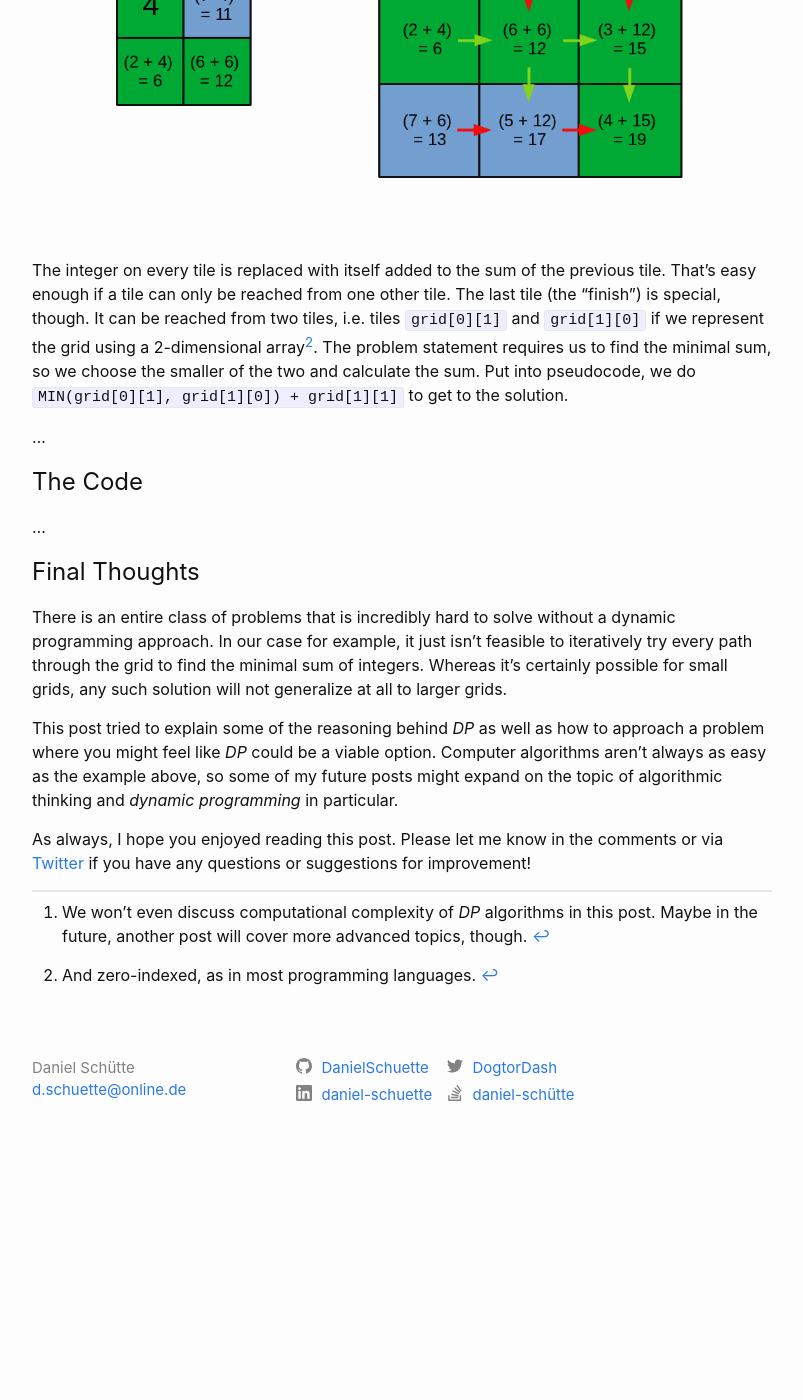
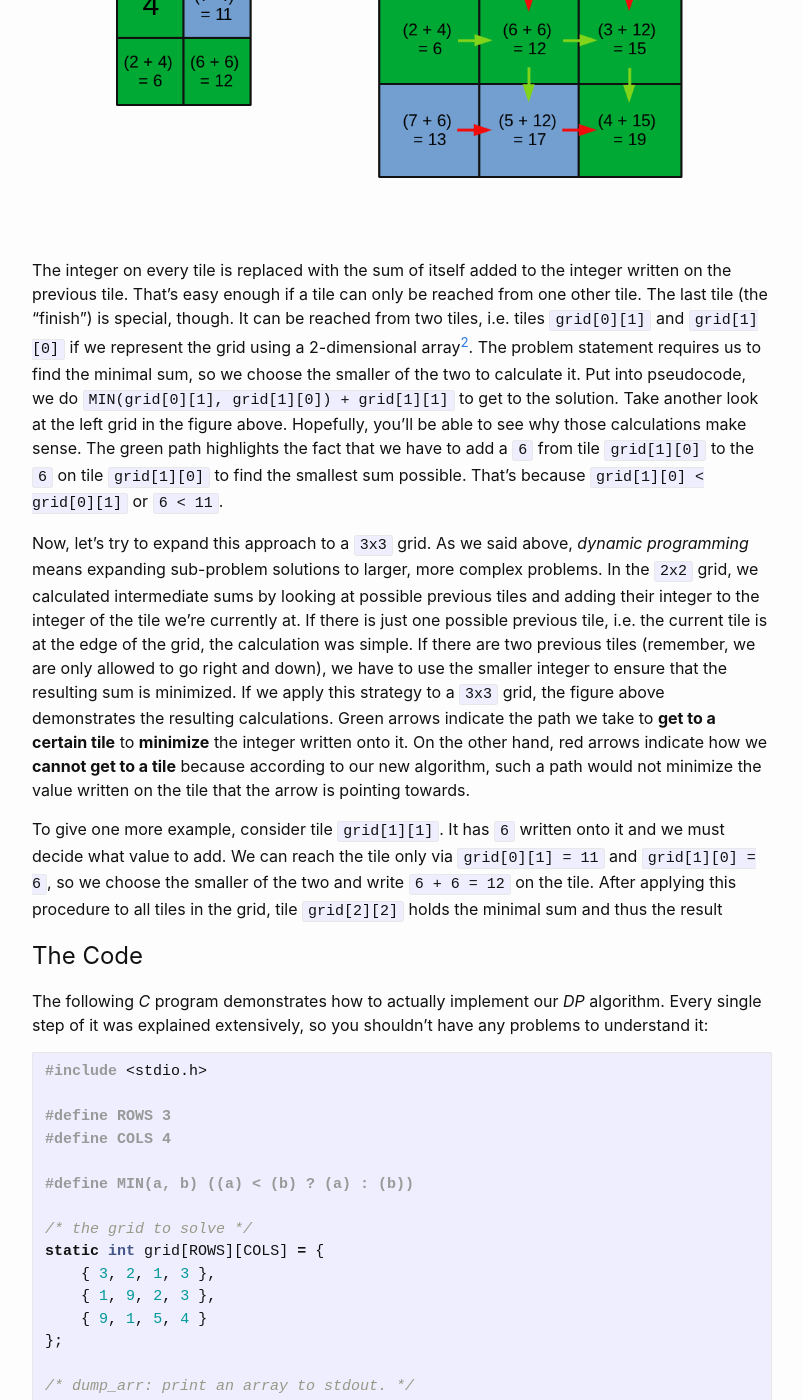
Before and after one commit to DanielSchuette/DanielSchuette.github.io, a Jekyll site: the page built from _posts/2019-09-14-dynamic_programming_example.md, in a window 1280 px wide and 1400 px high, scrolled down 2832 px. Shown: the whole window, without its empty margins (238-1041 px from the left). Built offline with Jekyll 4.4.1, drawn with Linux system fonts in a browser that asks for light colours; nearby versions of some CDN libraries; some web fonts are replaced; comment, search, counter and statistics services are not loaded; before the commit the page ends 3979 px from its top, so only the background shows below that; some of the changed text lies outside the part shown.

Commit message:
add v1 of dynamic programming post

````diff
--- a/_posts/2019-09-14-dynamic_programming_example.md
+++ b/_posts/2019-09-14-dynamic_programming_example.md
@@ -32,12 +32,72 @@ Unfortunately, there are cases where this strategy doesn't work. Why is that? We
 
 ![Grid With Sums](../../../../assets/grid_with_sums.png)
 
-The integer on every tile is replaced with itself added to the sum of the previous tile. That's easy enough if a tile can only be reached from one other tile. The last tile (the "finish") is special, though. It can be reached from two tiles, i.e. tiles `grid[0][1]` and `grid[1][0]` if we represent the grid using a 2-dimensional array[^2]. The problem statement requires us to find the minimal sum, so we choose the smaller of the two and calculate the sum. Put into pseudocode, we do `MIN(grid[0][1], grid[1][0]) + grid[1][1]` to get to the solution.
+The integer on every tile is replaced with the sum of itself added to the integer written on the previous tile. That's easy enough if a tile can only be reached from one other tile. The last tile (the "finish") is special, though. It can be reached from two tiles, i.e. tiles `grid[0][1]` and `grid[1][0]` if we represent the grid using a 2-dimensional array[^2]. The problem statement requires us to find the minimal sum, so we choose the smaller of the two to calculate it. Put into pseudocode, we do `MIN(grid[0][1], grid[1][0]) + grid[1][1]` to get to the solution. Take another look at the left grid in the figure above. Hopefully, you'll be able to see why those calculations make sense. The green path highlights the fact that we have to add a `6` from tile `grid[1][0]` to the `6` on tile `grid[1][0]` to find the smallest sum possible. That's because `grid[1][0] < grid[0][1]` or `6 < 11`.
 
-...
+Now, let's try to expand this approach to a `3x3` grid. As we said above, *dynamic programming* means expanding sub-problem solutions to larger, more complex problems. In the `2x2` grid, we calculated intermediate sums by looking at possible previous tiles and adding their integer to the integer of the tile we're currently at. If there is just one possible previous tile, i.e. the current tile is at the edge of the grid, the calculation was simple. If there are two previous tiles (remember, we are only allowed to go right and down), we have to use the smaller integer to ensure that the resulting sum is minimized. If we apply this strategy to a `3x3` grid, the figure above demonstrates the resulting calculations. Green arrows indicate the path we take to **get to a certain tile** to **minimize** the integer written onto it. On the other hand, red arrows indicate how we **cannot get to a tile** because according to our new algorithm, such a path would not minimize the value written on the tile that the arrow is pointing towards.
+
+To give one more example, consider tile `grid[1][1]`. It has `6` written onto it and we must decide what value to add. We can reach the tile only via `grid[0][1] = 11` and `grid[1][0] = 6`, so we choose the smaller of the two and write `6 + 6 = 12` on the tile. After applying this procedure to all tiles in the grid, tile `grid[2][2]` holds the minimal sum and thus the result
 
 # The Code
-...
+The following *C* program demonstrates how to actually implement our *DP* algorithm. Every single step of it was explained extensively, so you shouldn't have any problems to understand it:
+
+```c
+#include <stdio.h>
+
+#define ROWS 3
+#define COLS 4
+
+#define MIN(a, b) ((a) < (b) ? (a) : (b))
+
+/* the grid to solve */
+static int grid[ROWS][COLS] = {
+    { 3, 2, 1, 3 },
+    { 1, 9, 2, 3 },
+    { 9, 1, 5, 4 }
+};
+
+/* dump_arr: print an array to stdout. */
+void dump_arr(const int arr[ROWS][COLS])
+{
+    int i, j;
+
+    for (i = 0; i < ROWS; i++) {
+        for (j = 0; j < COLS; j++) {
+            printf("%d ", arr[i][j]);
+        }
+        putc('\n', stdout);
+    }
+}
+
+/* dynamic: return the solution; see problem definition for details. */
+int dynamic(int grid[ROWS][COLS])
+{
+    int i, j;
+
+    for (i = 0; i < ROWS; i++) {
+        for (j = 0; j < COLS; j++) {
+            if (i == 0 && j == 0) /* first tile keeps its value */
+                continue;
+            else if (i == 0)      /* first row: prev tile must be left */
+                grid[i][j] += grid[i][j-1];
+            else if (j == 0)      /* first col: prev tile must be above */
+                grid[i][j] += grid[i-1][j];
+            else                  /* prev tile can be left or above */
+                grid[i][j] += MIN(grid[i-1][j], grid[i][j-1]);
+        }
+    }
+
+    dump_arr(grid); /* just to see the intermediate results */
+    return grid[ROWS-1][COLS-1];
+}
+
+int main(void)
+{
+    printf("solution: %d\n", dynamic(grid));
+
+    return 0;
+}
+```
 
 # Final Thoughts
 There is an entire class of problems that is incredibly hard to solve without a dynamic programming approach. In our case for example, it just isn't feasible to iteratively try every path through the grid to find the minimal sum of integers. Whereas it's certainly possible for small grids, any such solution will not generalize at all to larger grids.
````
Also changed, not shown: 1 other file.
